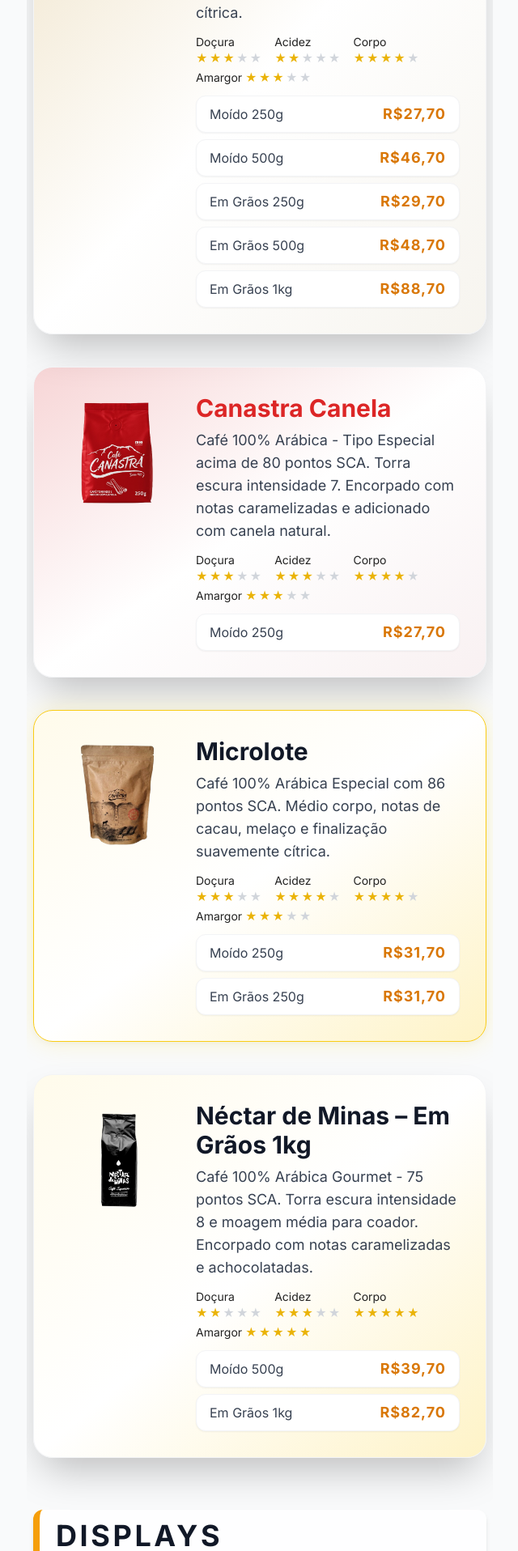
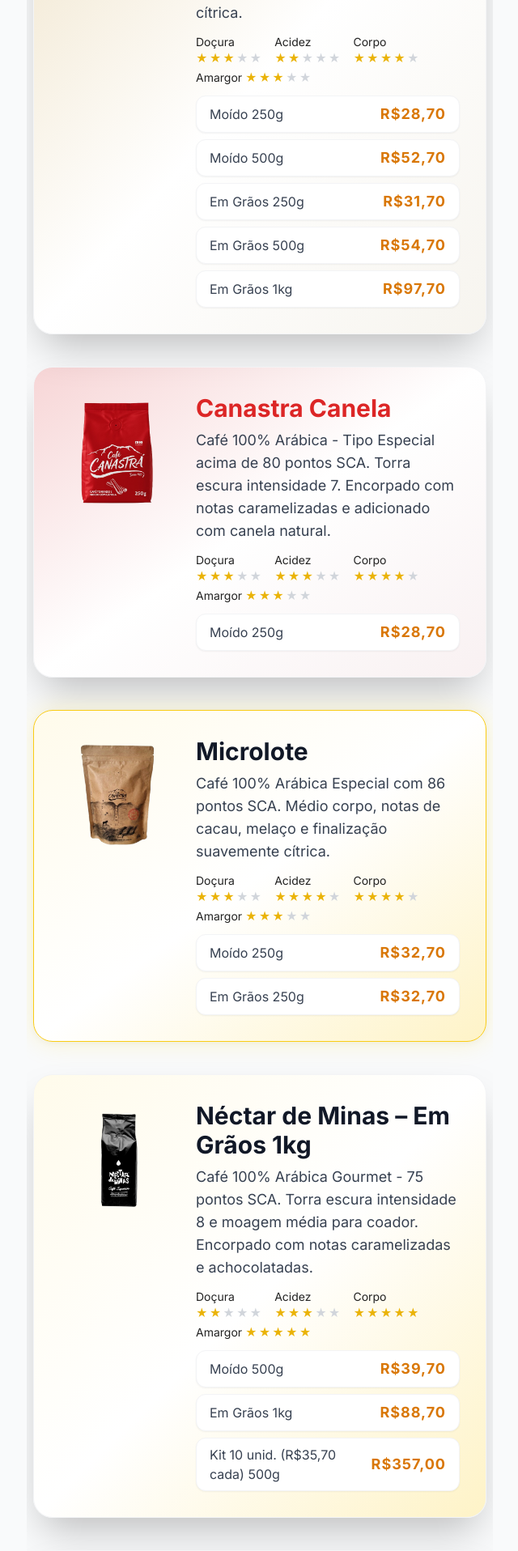
Before and after one commit to Kmzf777/tabela-atacado-cafe-canastra, a Next.js app: page / in a window 1280 px wide. Shown: the part 2100-4016 px from the top of the page at 81% size, without its empty margins (319-959 px from the left). Built offline with nearby package versions, Linux system fonts and the light colour scheme.

Commit message:
feat: atualiza tabela de precos e adiciona Kit 10 Nectar e Blend Arabica com Robusta

```diff
--- a/app/page.tsx
+++ b/app/page.tsx
@@ -11,11 +11,11 @@
     imagem: "/cafe-classico.png",
     notas: { docura: 3, acidez: 3, corpo: 5, amargor: 4 },
     opcoes: [
-      { tipo: "Moído", peso: "250g", preco: "R$27,70" },
-      { tipo: "Moído", peso: "500g", preco: "R$46,70" },
-      { tipo: "Em Grãos", peso: "250g", preco: "R$29,70" },
-      { tipo: "Em Grãos", peso: "500g", preco: "R$48,70" },
-      { tipo: "Em Grãos", peso: "1kg", preco: "R$88,70" },
+      { tipo: "Moído", peso: "250g", preco: "R$28,70" },
+      { tipo: "Moído", peso: "500g", preco: "R$52,70" },
+      { tipo: "Em Grãos", peso: "250g", preco: "R$31,70" },
+      { tipo: "Em Grãos", peso: "500g", preco: "R$54,70" },
+      { tipo: "Em Grãos", peso: "1kg", preco: "R$97,70" },
     ],
   },
   {
@@ -24,11 +24,11 @@
     imagem: "/cafe-suave.png",
     notas: { docura: 3, acidez: 2, corpo: 4, amargor: 3 },
     opcoes: [
-      { tipo: "Moído", peso: "250g", preco: "R$27,70" },
-      { tipo: "Moído", peso: "500g", preco: "R$46,70" },
-      { tipo: "Em Grãos", peso: "250g", preco: "R$29,70" },
-      { tipo: "Em Grãos", peso: "500g", preco: "R$48,70" },
-      { tipo: "Em Grãos", peso: "1kg", preco: "R$88,70" },
+      { tipo: "Moído", peso: "250g", preco: "R$28,70" },
+      { tipo: "Moído", peso: "500g", preco: "R$52,70" },
+      { tipo: "Em Grãos", peso: "250g", preco: "R$31,70" },
+      { tipo: "Em Grãos", peso: "500g", preco: "R$54,70" },
+      { tipo: "Em Grãos", peso: "1kg", preco: "R$97,70" },
     ],
   },
   {
@@ -37,7 +37,7 @@
     imagem: "/cafe-canela.png",
     notas: { docura: 3, acidez: 3, corpo: 4, amargor: 3 },
     opcoes: [
-      { tipo: "Moído", peso: "250g", preco: "R$27,70" },
+      { tipo: "Moído", peso: "250g", preco: "R$28,70" },
     ],
   },
   {
@@ -46,8 +46,8 @@
     imagem: "/microlote-png.png",
     notas: { docura: 3, acidez: 4, corpo: 4, amargor: 3 },
     opcoes: [
-      { tipo: "Moído", peso: "250g", preco: "R$31,70" },
-      { tipo: "Em Grãos", peso: "250g", preco: "R$31,70" },
+      { tipo: "Moído", peso: "250g", preco: "R$32,70" },
+      { tipo: "Em Grãos", peso: "250g", preco: "R$32,70" },
     ],
   },
   {
@@ -57,7 +57,17 @@
     notas: { docura: 2, acidez: 3, corpo: 5, amargor: 5 },
     opcoes: [
       { tipo: "Moído", peso: "500g", preco: "R$39,70" },
-      { tipo: "Em Grãos", peso: "1kg", preco: "R$82,70" },
+      { tipo: "Em Grãos", peso: "1kg", preco: "R$88,70" },
+      { tipo: "Kit 10 unid. (R$35,70 cada)", peso: "500g", preco: "R$357,00" },
+    ],
+  },
+  {
+    nome: "Blend Arábica com Robusta",
+    descricao: "Blend especial de café Arábica com Robusta. Encorpado, com notas intensas, amargor equilibrado e crema marcante. Ideal para espresso e máquinas automáticas.",
+    imagem: "/nectar-de-minas.png",
+    notas: { docura: 2, acidez: 2, corpo: 5, amargor: 5 },
+    opcoes: [
+      { tipo: "Moído", peso: "1kg", preco: "R$79,70" },
     ],
   },
 ];
@@ -83,7 +93,7 @@
         imagem: "/capsula-classico-canastra.png",
         notas: { docura: 3, acidez: 3, corpo: 4, amargor: 4 },
         opcoes: [
-          { tipo: "Display (10 unid. de cápsulas)", preco: "R$17,70" },
+          { tipo: "Display (10 unid. de cápsulas)", preco: "R$22,90" },
         ],
       },
       {
@@ -92,7 +102,7 @@
         imagem: "/capsula-canela-canastra.png",
         notas: { docura: 3, acidez: 3, corpo: 4, amargor: 3 },
         opcoes: [
-          { tipo: "Display (10 unid. de cápsulas)", preco: "R$17,70" },
+          { tipo: "Display (10 unid. de cápsulas)", preco: "R$22,90" },
         ],
       },
     ],
@@ -106,7 +116,7 @@
         descricao: "Granel Canastra: Clássico ou Suave (100% Arábica Especial, Pontuação 80).",
         imagem: "/Granel Canastra.png",
         opcoes: [
-          { tipo: "Canastra Clássico ou Suave", peso: "2kg em grãos", preco: "R$155,70" },
+          { tipo: "Canastra Clássico ou Suave", peso: "2kg em grãos", preco: "R$169,70" },
         ],
       },
     ],
```
